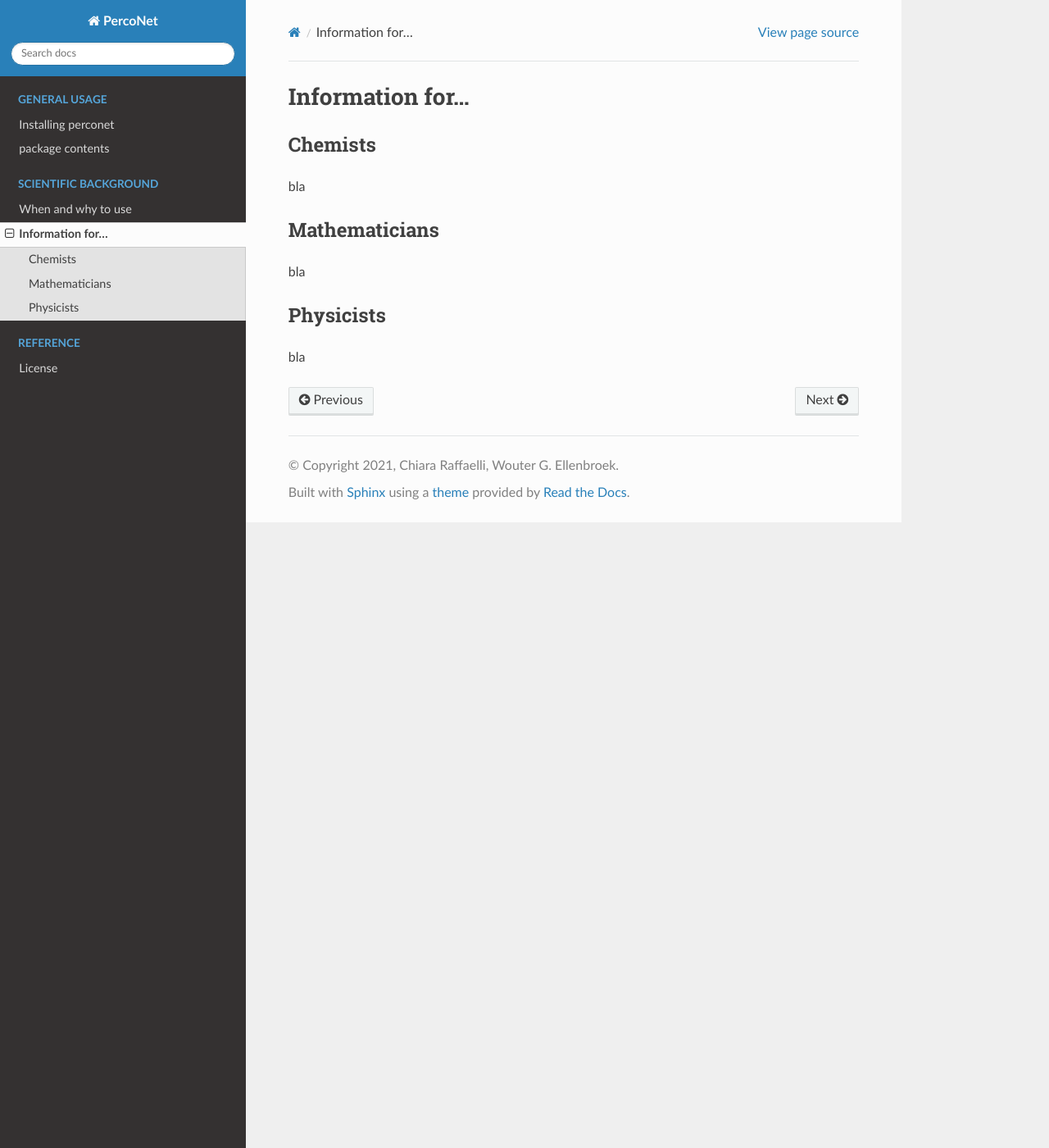
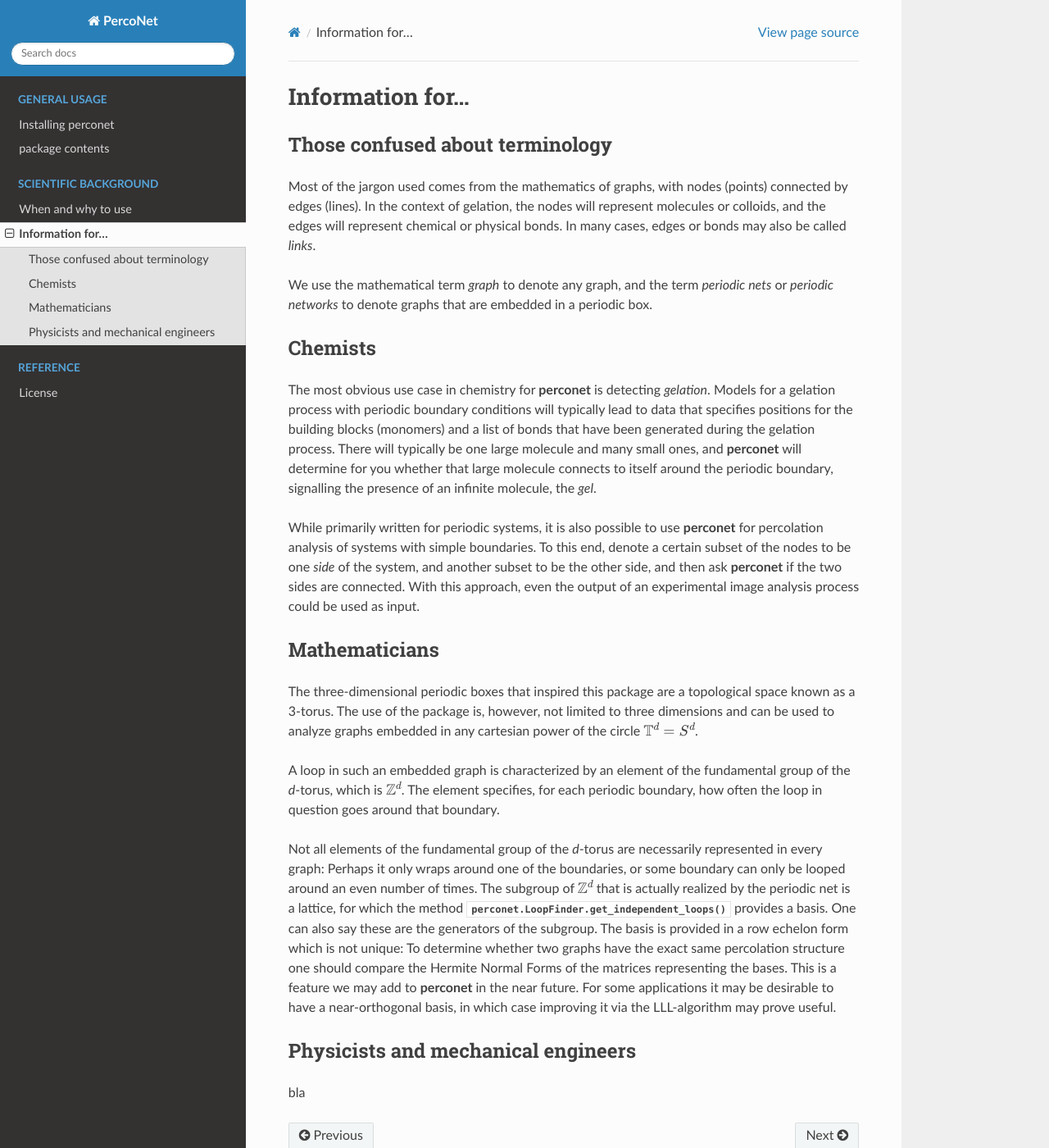
Before and after one commit to wouterel/perconet, a Sphinx documentation site: the page built from docs/source/field_specific.rst, in a window 1280 px wide and 1400 px high. Shown: the whole window at 82% size. Built offline with Sphinx 7.4.7 and the Read the Docs theme 2.0.0, drawn with Linux system fonts in a browser that asks for light colours.

Commit message:
documentation additions

```diff
--- a/docs/source/field_specific.rst
+++ b/docs/source/field_specific.rst
@@ -1,19 +1,61 @@
 Information for...
 ==================
 
+Those confused about terminology
+--------------------------------
+Most of the jargon used comes from the mathematics of graphs, with nodes (points) connected
+by edges (lines). In the context of gelation, the nodes will represent molecules or
+colloids, and the edges will represent chemical or physical bonds. In many cases, edges
+or bonds may also be called *links*.
+
+We use the mathematical term *graph* to denote any graph, and the term *periodic nets*
+or *periodic networks* to denote graphs that are embedded in a periodic box.
+
 Chemists
 --------
+The most obvious use case in chemistry for **perconet** is detecting *gelation*.
+Models for a gelation process with periodic boundary conditions will typically lead
+to data that specifies positions for the building blocks (monomers) and a list
+of bonds that have been generated during the gelation process. There will typically
+be one large molecule and many small ones, and **perconet** will determine
+for you whether that large molecule connects to itself around the periodic
+boundary, signalling the presence of an infinite molecule, the *gel*.
 
-bla
+While primarily written for periodic systems, it is also possible to use **perconet**
+for percolation analysis of systems with simple boundaries. To this end, denote
+a certain subset of the nodes to be one *side* of the system, and another subset
+to be the other side, and then ask **perconet** if the two sides are connected.
+With this approach, even the output of an experimental image analysis
+process could be used as input.
+
 
 Mathematicians
 --------------
+The three-dimensional periodic boxes that inspired this package are a
+topological space known as a 3-torus. The use of the package is, however, not
+limited to three dimensions and can be used to analyze graphs embedded
+in any cartesian power of the circle :math:`\mathbb{T}^d=S^d`.
+
+A loop in such an embedded graph is characterized by an element of the fundamental group
+of the `d`-torus, which is :math:`\mathbb{Z}^d`. The element specifies, for each
+periodic boundary, how often the loop in question goes around that boundary.
+
+Not all elements of the fundamental group of the `d`-torus are necessarily represented
+in every graph: Perhaps it only wraps around one of the boundaries,
+or some boundary can only be looped around an even number of times.
+The subgroup of :math:`\mathbb{Z}^d` that is actually realized by the periodic
+net is a lattice, for which the method
+:py:meth:`perconet.LoopFinder.get_independent_loops` provides a basis.
+One can also say these are the generators of the subgroup. The basis
+is provided in a row echelon form which is not unique: To determine
+whether two graphs have the exact same percolation structure one should
+compare the Hermite Normal Forms of the matrices representing the bases.
+This is a feature we may add to **perconet** in the near future. For some
+applications it may be desirable to have a near-orthogonal basis, in which
+case improving it via the LLL-algorithm may prove useful.
 
 
-bla
-
-
-Physicists
-----------
+Physicists and mechanical engineers
+-----------------------------------
 
 bla
```
